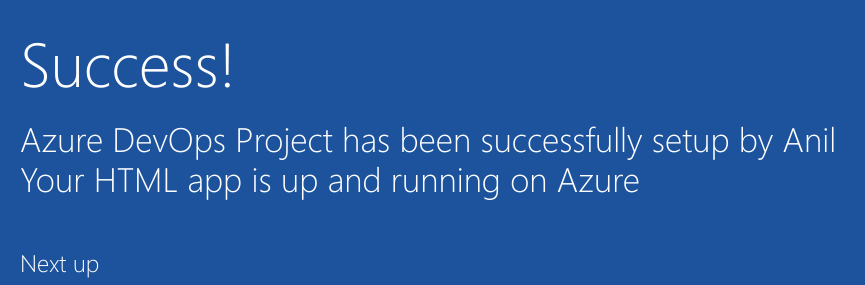
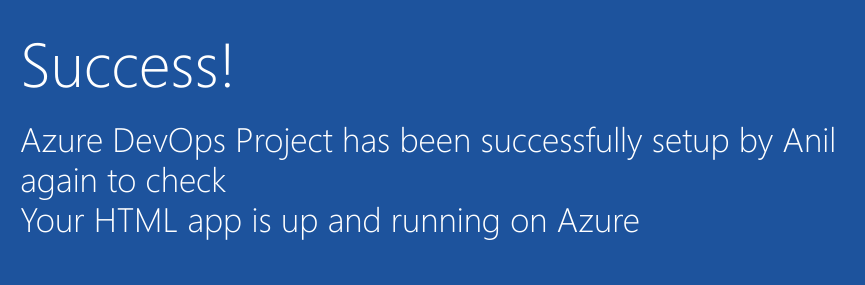
Before and after one commit to anilkumardasd85/CaseStudy1, a plain HTML site: page sample-project/index.html in a window 1280 px wide. Shown: the part 352-637 px from the top of the page, 205-1070 px from the left. Drawn offline with Linux system fonts and the light colour scheme.

Commit message:
added change again

```diff
--- a/sample-project/index.html
+++ b/sample-project/index.html
@@ -19,7 +19,7 @@
         </div>
             <div class="content-body">
                 <div class="success-text">Success!</div>
-                <div class="description line-1"> Azure DevOps Project has been successfully setup by Anil</div>
+                <div class="description line-1"> Azure DevOps Project has been successfully setup by Anil again to check</div>
                 <div class="description line-2"> Your HTML app is up and running on Azure</div>
                 <div class="next-steps-container">
                     <div class="next-steps-header">Next up</div>
```
